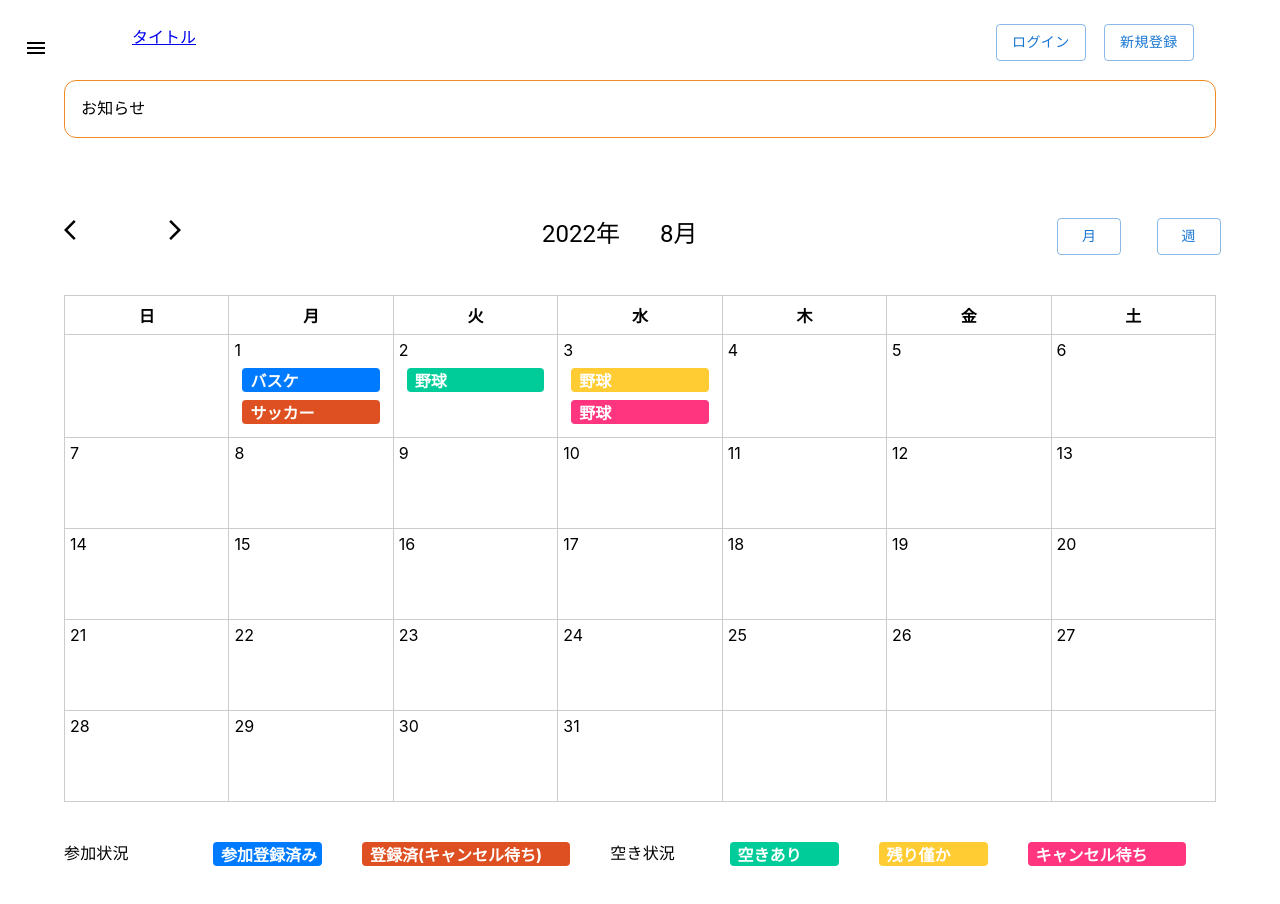
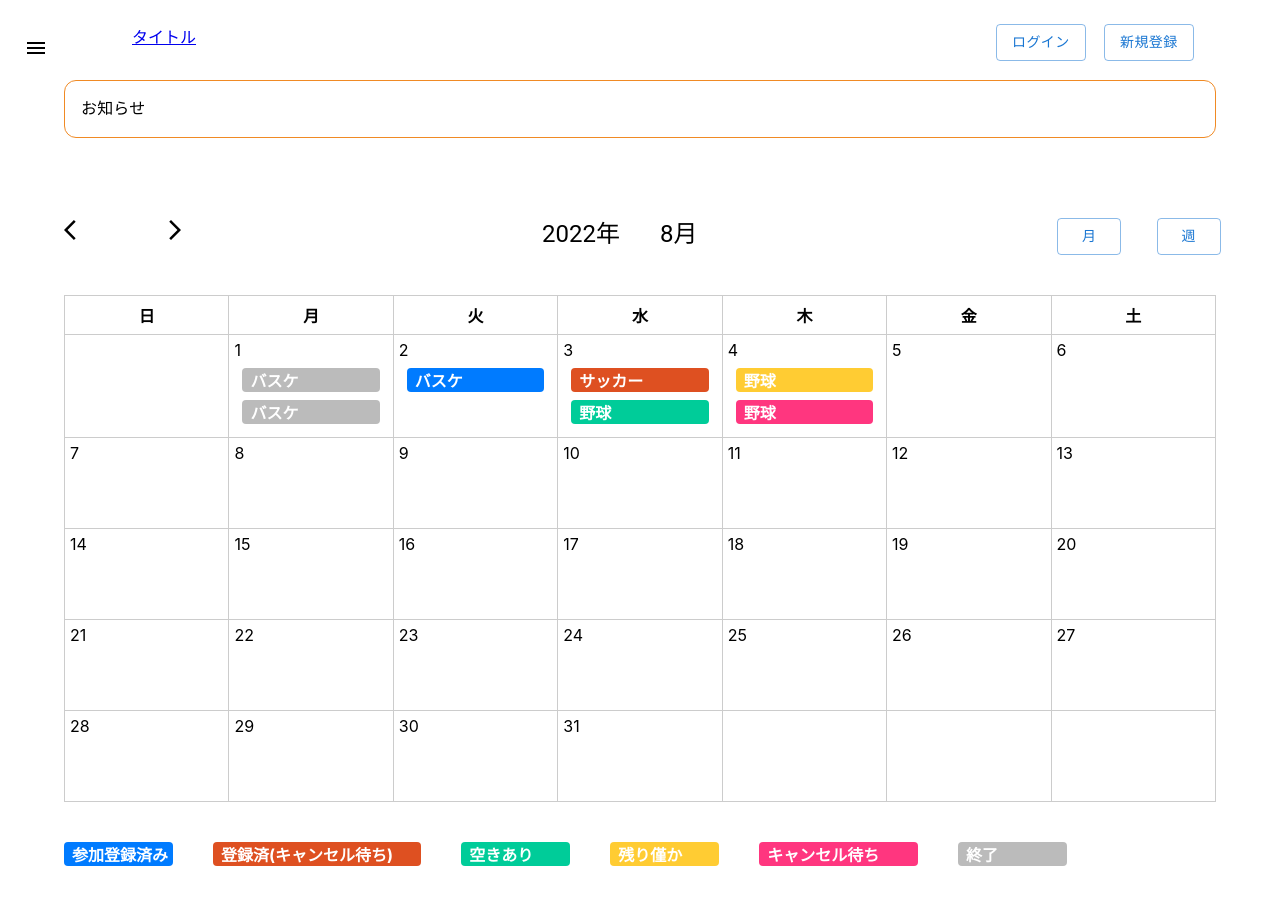
Before and after one commit to ke-kishimoto/opencourt-frontend, a React (Create React App) app: page / in a window 1280 px wide. Shown: the top 904 px of the page. Built offline with nearby package versions, Linux system fonts and the light colour scheme.

Commit message:
終わった後のイベントのカラー終了

```diff
--- a/src/components/Calendar.js
+++ b/src/components/Calendar.js
@@ -78,11 +78,13 @@ const Calendar = () => {
   useEffect(() => {
     setDays(createCalendar(year, month));
     setEvents([
-      { id: 1, day: 1, short_name: 'バスケ', event_name: 'バスケットボール', status: 1 },
-      { id: 2, day: 1, short_name: 'サッカー', event_name: 'サッカー', status: 2 },
-      { id: 3, day: 2, short_name: '野球', event_name: '野球', status: 3 },
-      { id: 4, day: 3, short_name: '野球', event_name: '野球', status: 4 },
-      { id: 5, day: 3, short_name: '野球', event_name: '野球', status: 5 },
+      { id: 1, day: 1, short_name: 'バスケ', event_name: 'バスケットボール', status: 9 },
+      { id: 2, day: 1, short_name: 'バスケ', event_name: 'バスケットボール', status: 9 },
+      { id: 3, day: 2, short_name: 'バスケ', event_name: 'バスケットボール', status: 1 },
+      { id: 4, day: 3, short_name: 'サッカー', event_name: 'サッカー', status: 2 },
+      { id: 5, day: 3, short_name: '野球', event_name: '野球', status: 3 },
+      { id: 6, day: 4, short_name: '野球', event_name: '野球', status: 4 },
+      { id: 7, day: 4, short_name: '野球', event_name: '野球', status: 5 },
     ])
   }, [year, month])
 
--- a/src/components/StatusColorGuide.js
+++ b/src/components/StatusColorGuide.js
@@ -1,19 +1,16 @@
 import Grid from '@mui/material/Grid';
-import Typography from '@mui/material/Typography';
 import Box from '@mui/material/Box';
 import {COLOR_STATUS_PARTICIPATED,
   COLOR_STATUS_PARTICIPATED_WAITING,
   COLOR_STATUS_AFFORD,
   COLOR_STATUS_FEW,
   COLOR_STATUS_WAITING,
+  COLOR_STATUS_END,
   getStatusColorCode,} from '../utils/colorUtil';
 
 const StatusColorGuide = () => {
   return (
     <>
-    <Grid item xs={1.5}>
-        <Typography>参加状況</Typography>
-      </Grid>
       <Grid item xs={1.5}>
         <Box
           bgcolor={getStatusColorCode(COLOR_STATUS_PARTICIPATED)}
@@ -38,9 +35,6 @@ const StatusColorGuide = () => {
           }}
         >登録済(キャンセル待ち)
 						</Box>
-      </Grid>
-      <Grid item xs={1.2}>
-        <Typography>空き状況</Typography>
       </Grid>
       <Grid item xs={1.5}>
         <Box
@@ -75,6 +69,17 @@ const StatusColorGuide = () => {
           }}
         >キャンセル待ち</Box>
       </Grid>
+      <Grid item xs={1.5}>
+        <Box
+          bgcolor={getStatusColorCode(COLOR_STATUS_END)}
+          sx={{
+            paddingLeft: 1,
+            color: '#FFF',
+            fontWeight: 700,
+            borderRadius: 1
+          }}
+        >終了</Box>
+      </Grid>
     </>
   )
 }
--- a/src/utils/colorUtil.js
+++ b/src/utils/colorUtil.js
@@ -3,12 +3,14 @@ const COLOR_STATUS_PARTICIPATED_WAITING = 2;
 const COLOR_STATUS_AFFORD = 3;
 const COLOR_STATUS_FEW = 4;
 const COLOR_STATUS_WAITING = 5;
+const COLOR_STATUS_END = 9;
 
 const COLOR_CODE_PARTICIPATED = '#007bff';
 const COLOR_CODE_PARTICIPATED_WAITING = '#DE5021';
 const COLOR_CODE_AFFORD = '#0C9';
 const COLOR_CODE_FEW = '#FFCC33';
 const COLOR_CODE_WAITING = '#FF367F';
+const COLOR_CODE_END = '#BBB';
 
 const getStatusColorCode = (status) => {
   switch (status) {
@@ -22,6 +24,8 @@ const getStatusColorCode = (status) => {
       return COLOR_CODE_FEW;
     case COLOR_STATUS_WAITING:
       return COLOR_CODE_WAITING;
+    case COLOR_STATUS_END:
+      return COLOR_CODE_END;
     default:
       return '#FFF';
   }
@@ -32,5 +36,6 @@ export {COLOR_STATUS_PARTICIPATED,
   COLOR_STATUS_AFFORD,
   COLOR_STATUS_FEW,
   COLOR_STATUS_WAITING,
+  COLOR_STATUS_END,
   getStatusColorCode,
 }
```
